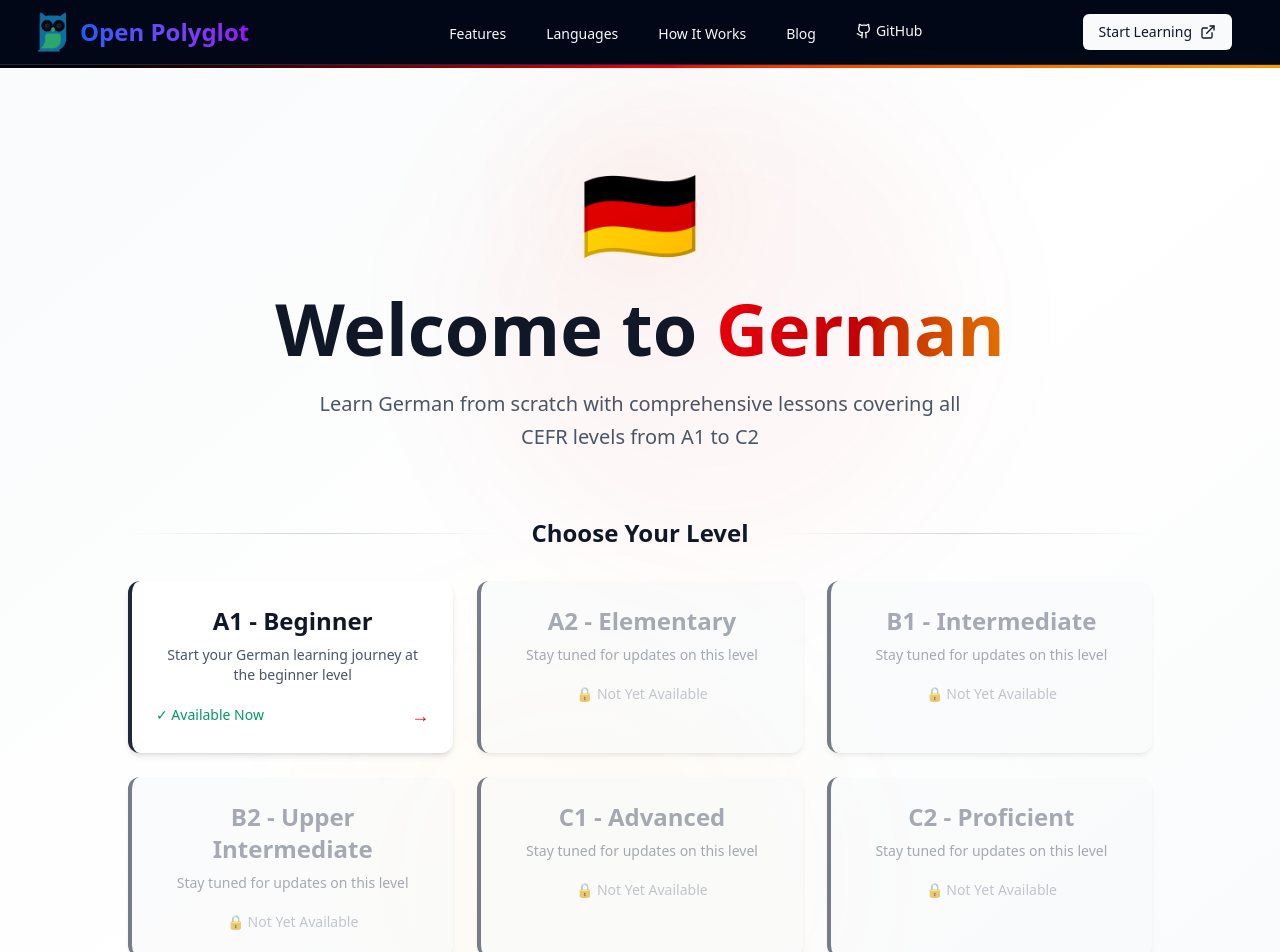
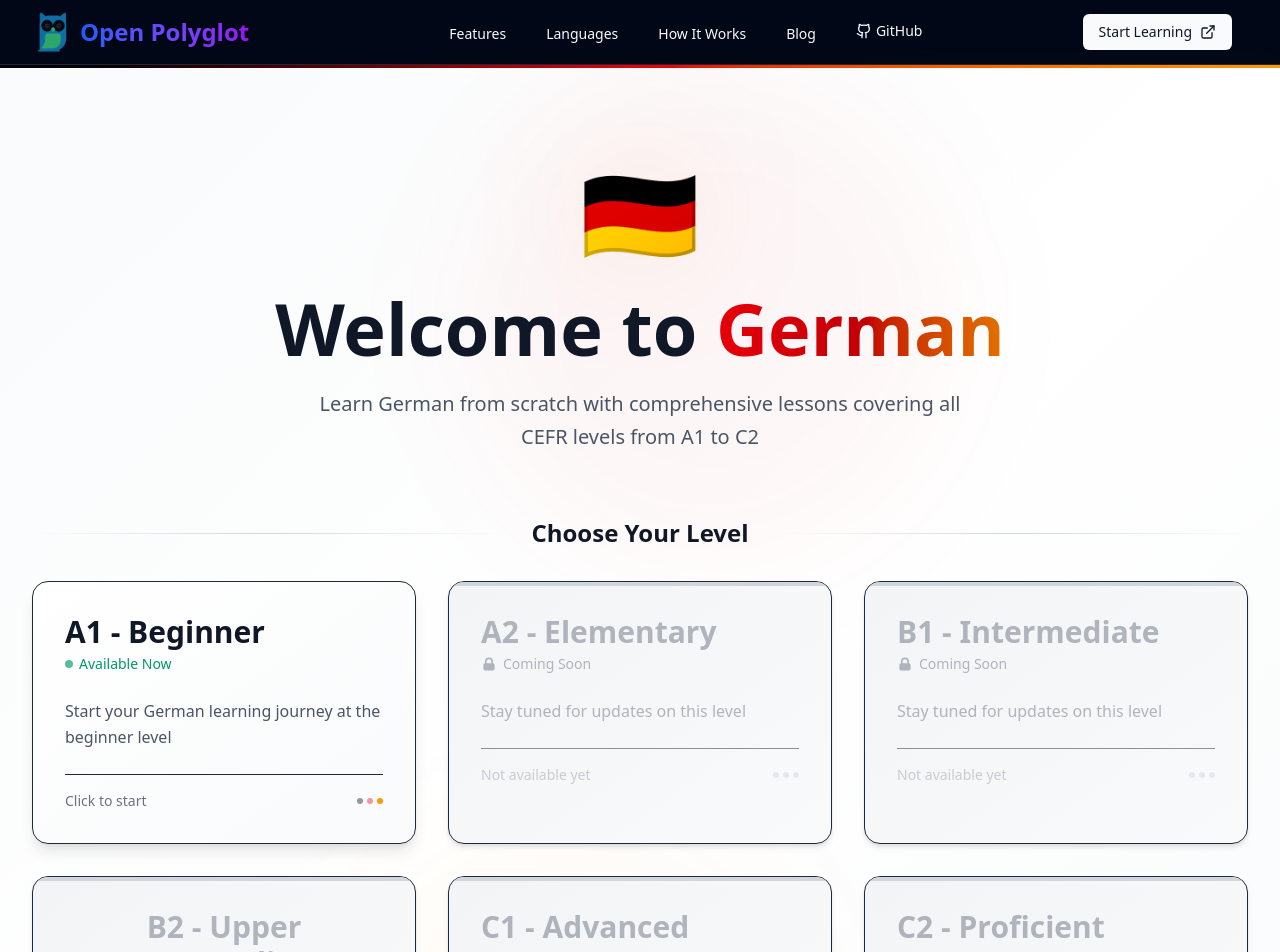
Before and after one commit to yahyashareef48/open-polyglot, a Next.js app: page /languages/german in a window 1280 px wide. Shown: the top 952 px of the page. Built offline with nearby package versions, Linux system fonts and the light colour scheme.

Commit message:
design update

```diff
--- a/app/languages/french/page.tsx
+++ b/app/languages/french/page.tsx
@@ -34,7 +34,7 @@ export default function FrenchHome() {
             </p>
 
             {/* Coming soon card */}
-            <div className="max-w-2xl mx-auto">
+            <div className="max-w-7xl mx-auto">
               <div className="relative bg-white dark:bg-gray-800 rounded-xl p-10 shadow-lg border-l-4 border-blue-700 dark:border-red-600 overflow-hidden">
                 <div className="relative">
                   <div className="inline-flex items-center justify-center w-16 h-16 bg-blue-100 dark:bg-blue-900/30 rounded-full mb-6">
--- a/app/languages/german/page.tsx
+++ b/app/languages/german/page.tsx
@@ -1,8 +1,8 @@
-import Link from 'next/link';
-import { getLanguageMetadata } from '@/lib/content';
+import Link from "next/link";
+import { getLanguageMetadata } from "@/lib/content";
 
 export default async function GermanHome() {
-  const languageMeta = await getLanguageMetadata('german');
+  const languageMeta = await getLanguageMetadata("german");
 
   return (
     <div className="min-h-screen bg-gradient-to-br from-gray-50 via-white to-gray-50 dark:from-gray-950 dark:via-gray-900 dark:to-gray-950">
@@ -28,74 +28,107 @@ export default async function GermanHome() {
 
             {/* Title with German flag colors */}
             <h1 className="text-4xl md:text-6xl lg:text-7xl font-bold text-gray-900 dark:text-white mb-6">
-              Welcome to{' '}
+              Welcome to{" "}
               <span className="bg-gradient-to-r from-red-600 via-red-700 to-amber-600 dark:from-red-500 dark:via-red-600 dark:to-amber-500 bg-clip-text text-transparent">
                 {languageMeta.name}
               </span>
             </h1>
 
-            <p className="text-lg md:text-xl text-gray-600 dark:text-gray-400 mb-16 max-w-2xl mx-auto leading-relaxed">
-              {languageMeta.description}
-            </p>
+            <p className="text-lg md:text-xl text-gray-600 dark:text-gray-400 mb-16 max-w-2xl mx-auto leading-relaxed">{languageMeta.description}</p>
 
             {/* Available levels */}
-            <div className="max-w-5xl mx-auto">
+            <div className="max-w-7xl mx-auto">
               <div className="flex items-center justify-center gap-3 mb-8">
                 <div className="h-px flex-1 bg-gradient-to-r from-transparent via-gray-300 dark:via-gray-700 to-transparent"></div>
-                <h2 className="text-xl md:text-2xl font-semibold text-gray-900 dark:text-white px-4">
-                  Choose Your Level
-                </h2>
+                <h2 className="text-xl md:text-2xl font-semibold text-gray-900 dark:text-white px-4">Choose Your Level</h2>
                 <div className="h-px flex-1 bg-gradient-to-r from-transparent via-gray-300 dark:via-gray-700 to-transparent"></div>
               </div>
 
-              <div className="grid grid-cols-1 md:grid-cols-2 lg:grid-cols-3 gap-6">
-                {languageMeta.availableLevels.map((level) => (
+              <div className="grid grid-cols-1 md:grid-cols-2 lg:grid-cols-3 gap-8">
+                {languageMeta.availableLevels.map((level) =>
                   level.enabled ? (
-                    <Link
-                      key={level.id}
-                      href={`/${level.id}`}
-                      className="group block"
-                    >
-                      <div className="relative bg-white dark:bg-gray-800 rounded-xl p-6 shadow-md hover:shadow-xl transition-all duration-300 border-l-4 border-red-600 dark:border-amber-500 overflow-hidden">
+                    <Link key={level.id} href={`/${level.id}`} className="group block transform hover:scale-105 transition-transform duration-300">
+                      <div className="relative bg-gradient-to-br from-white to-gray-50 dark:from-gray-800 dark:to-gray-900 rounded-2xl p-8 shadow-lg hover:shadow-2xl transition-all duration-300 border border-gray-100 dark:border-gray-700 overflow-hidden h-full">
+                        {/* Decorative gradient background */}
+                        <div className="absolute inset-0 bg-gradient-to-br from-amber-500/0 via-amber-500/0 to-amber-500/[0.02] dark:from-amber-400/0 dark:via-amber-400/0 dark:to-amber-400/[0.03] opacity-0 group-hover:opacity-100 transition-opacity duration-300"></div>
+
+                        {/* Top accent line */}
+                        <div className="absolute top-0 left-0 right-0 h-1 bg-gradient-to-r from-black via-red-600 to-amber-500 transform scale-x-0 group-hover:scale-x-100 transition-transform duration-300 origin-left"></div>
+
                         <div className="relative">
-                          <h3 className="text-2xl font-bold text-gray-900 dark:text-white mb-2">
-                            {level.name}
-                          </h3>
+                          {/* Header */}
+                          <div className="mb-6">
+                            <div>
+                              <h3 className="text-3xl font-bold text-gray-900 dark:text-white mb-1 transition-colors duration-300 text-left">
+                                {level.name}
+                              </h3>
+                              <div className="flex items-center gap-1.5 text-emerald-600 dark:text-emerald-400 text-sm font-medium">
+                                <div className="w-2 h-2 rounded-full bg-emerald-600 dark:bg-emerald-400 animate-pulse"></div>
+                                Available Now
+                              </div>
+                            </div>
+                          </div>
 
-                          <p className="text-gray-600 dark:text-gray-300 mb-4 text-sm">
+                          {/* Description */}
+                          <p className="text-gray-600 dark:text-gray-300 leading-relaxed mb-6 text-left">
                             Start your German learning journey at the beginner level
                           </p>
 
-                          <div className="flex items-center justify-between">
-                            <span className="text-sm text-emerald-600 dark:text-emerald-400 font-medium">
-                              ✓ Available Now
-                            </span>
-                            <span className="text-red-600 dark:text-amber-500 group-hover:translate-x-1 transition-transform text-lg">
-                              →
-                            </span>
+                          {/* Bottom section */}
+                          <div className="pt-4 border-t border-gray-200 dark:border-gray-700">
+                            <div className="flex items-center justify-between text-sm">
+                              <span className="text-gray-500 dark:text-gray-400">Click to start</span>
+                              <div className="flex gap-1">
+                                <div className="w-1.5 h-1.5 rounded-full bg-black opacity-40"></div>
+                                <div className="w-1.5 h-1.5 rounded-full bg-red-600 opacity-40"></div>
+                                <div className="w-1.5 h-1.5 rounded-full bg-amber-500"></div>
+                              </div>
+                            </div>
                           </div>
                         </div>
                       </div>
                     </Link>
                   ) : (
-                    <div
-                      key={level.id}
-                      className="relative bg-gray-50 dark:bg-gray-800/50 rounded-xl p-6 shadow-md border-l-4 border-gray-300 dark:border-gray-600 opacity-60"
-                    >
-                      <h3 className="text-2xl font-bold text-gray-500 dark:text-gray-400 mb-2">
-                        {level.name}
-                      </h3>
+                    <div className="relative bg-gradient-to-br from-gray-100 to-gray-50 dark:from-gray-800/50 dark:to-gray-900/50 rounded-2xl p-8 shadow-md border border-gray-200 dark:border-gray-700 overflow-hidden h-full">
+                      {/* Top accent line */}
+                      <div className="absolute top-0 left-0 right-0 h-1 bg-gray-300 dark:bg-gray-600"></div>
 
-                      <p className="text-gray-500 dark:text-gray-500 mb-4 text-sm">
-                        Stay tuned for updates on this level
-                      </p>
+                      <div className="relative opacity-50">
+                        {/* Header */}
+                        <div className="flex items-center justify-between mb-6">
+                          <div>
+                            <h3 className="text-3xl font-bold text-gray-500 dark:text-gray-400 mb-1">{level.name}</h3>
+                            <div className="flex items-center gap-1.5 text-gray-500 dark:text-gray-500 text-sm font-medium">
+                              <svg className="w-4 h-4" fill="currentColor" viewBox="0 0 20 20">
+                                <path
+                                  fillRule="evenodd"
+                                  d="M5 9V7a5 5 0 0110 0v2a2 2 0 012 2v5a2 2 0 01-2 2H5a2 2 0 01-2-2v-5a2 2 0 012-2zm8-2v2H7V7a3 3 0 016 0z"
+                                  clipRule="evenodd"
+                                />
+                              </svg>
+                              Coming Soon
+                            </div>
+                          </div>
+                        </div>
 
-                      <span className="text-sm text-gray-400 font-medium">
-                        🔒 Not Yet Available
-                      </span>
+                        {/* Description */}
+                        <p className="text-gray-500 dark:text-gray-500 leading-relaxed mb-6 text-left">Stay tuned for updates on this level</p>
+
+                        {/* Bottom section */}
+                        <div className="pt-4 border-t border-gray-300 dark:border-gray-600">
+                          <div className="flex items-center justify-between text-sm">
+                            <span className="text-gray-400 dark:text-gray-500">Not available yet</span>
+                            <div className="flex gap-1">
+                              <div className="w-1.5 h-1.5 rounded-full bg-gray-400 opacity-40"></div>
+                              <div className="w-1.5 h-1.5 rounded-full bg-gray-400 opacity-40"></div>
+                              <div className="w-1.5 h-1.5 rounded-full bg-gray-400 opacity-40"></div>
+                            </div>
+                          </div>
+                        </div>
+                      </div>
                     </div>
                   )
-                ))}
+                )}
               </div>
             </div>
 
--- a/app/languages/spanish/page.tsx
+++ b/app/languages/spanish/page.tsx
@@ -34,7 +34,7 @@ export default function SpanishHome() {
             </p>
 
             {/* Coming soon card */}
-            <div className="max-w-2xl mx-auto">
+            <div className="max-w-7xl mx-auto">
               <div className="relative bg-white dark:bg-gray-800 rounded-xl p-10 shadow-lg border-l-4 border-red-600 dark:border-yellow-500 overflow-hidden">
                 <div className="relative">
                   <div className="inline-flex items-center justify-center w-16 h-16 bg-red-100 dark:bg-red-900/30 rounded-full mb-6">
```
